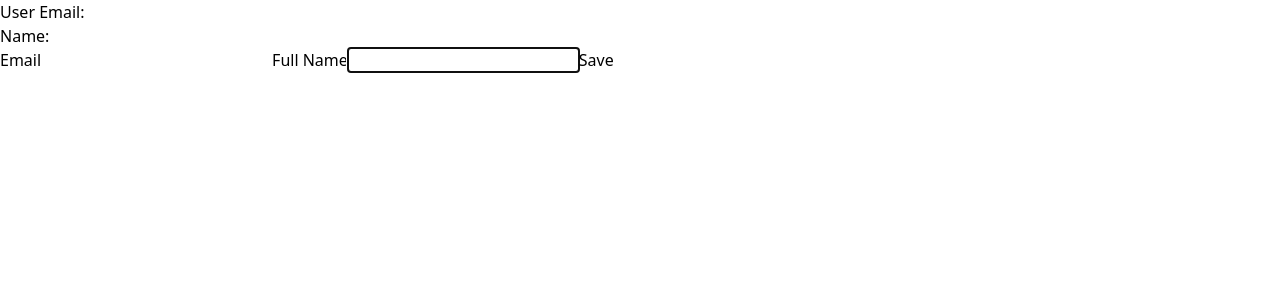
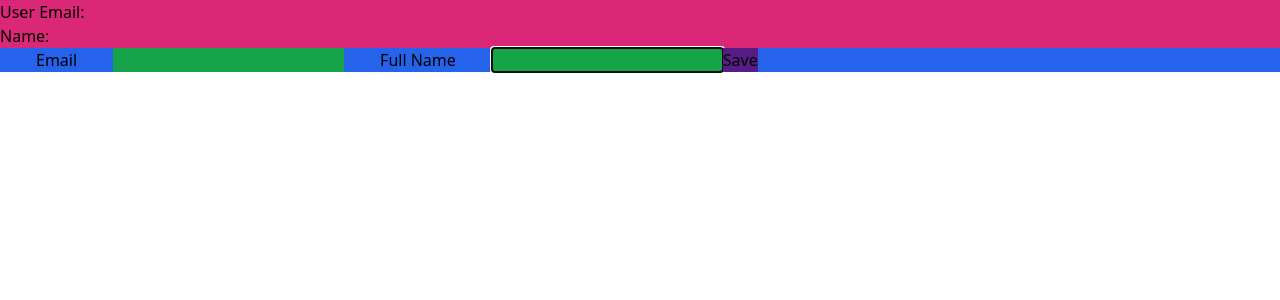
Before and after one commit to taylor-00-201/Grypto-MVP, a React (Create React App) app: page /account in a window 1280 px wide. Shown: the top 300 px of the page. Built offline with nearby package versions, Linux system fonts and the light colour scheme; no server answers.

Commit message:
added basic colors

```diff
--- a/src/Components/Views/UserAccounts.js
+++ b/src/Components/Views/UserAccounts.js
@@ -32,12 +32,12 @@ export const UserAccounts = () => {
   };
 
   return (
-    <div key={initialAccount.email}>
-      <h1>User Email: {initialAccount.email}</h1>
-      <h1>Name: {initialAccount.fullName}</h1>
+    <div className="bg-blue-600" key={initialAccount.email}>
+      <h1 className="bg-pink-600">User Email: {initialAccount.email}</h1>
+      <h1 className="bg-pink-600">Name: {initialAccount.fullName}</h1>
 
-      <label>Email</label>
-      <input
+      <label className="flex-wrap p-5 m-4">Email</label>
+      <input className="bg-green-600"
         value={account.email}
         autoFocus
         onChange={(event) => {
@@ -46,8 +46,8 @@ export const UserAccounts = () => {
           setAccount(copy);
         }}
       />
-      <label>Full Name</label>
-      <input
+      <label className="flex-wrap p-5 m-4">Full Name</label>
+      <input className="bg-green-600"
         autoFocus
         value={account.fullName}
         onChange={(event) => {
@@ -56,7 +56,7 @@ export const UserAccounts = () => {
           setAccount(copy);
         }}
       />
-      <button onClick={userPut}>Save</button>
+      <button className="bg-purple-900" onClick={userPut}>Save</button>
     </div>
   );
 };
```
Also changed, not shown: src/Components/Auth/api/honeyRaaApi.json (deleted, +0 -19 lines), src/Components/Auth/api/api.json.
